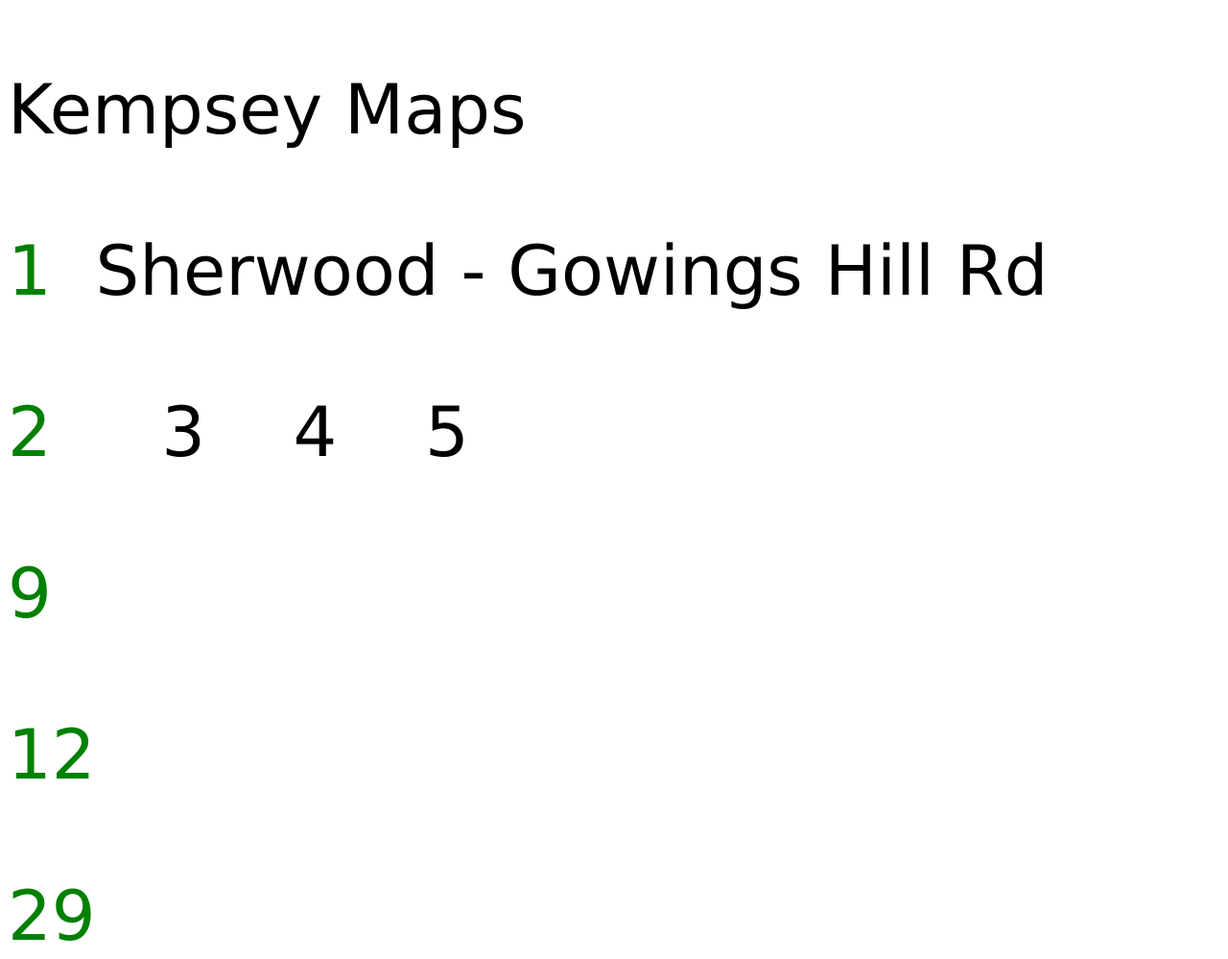
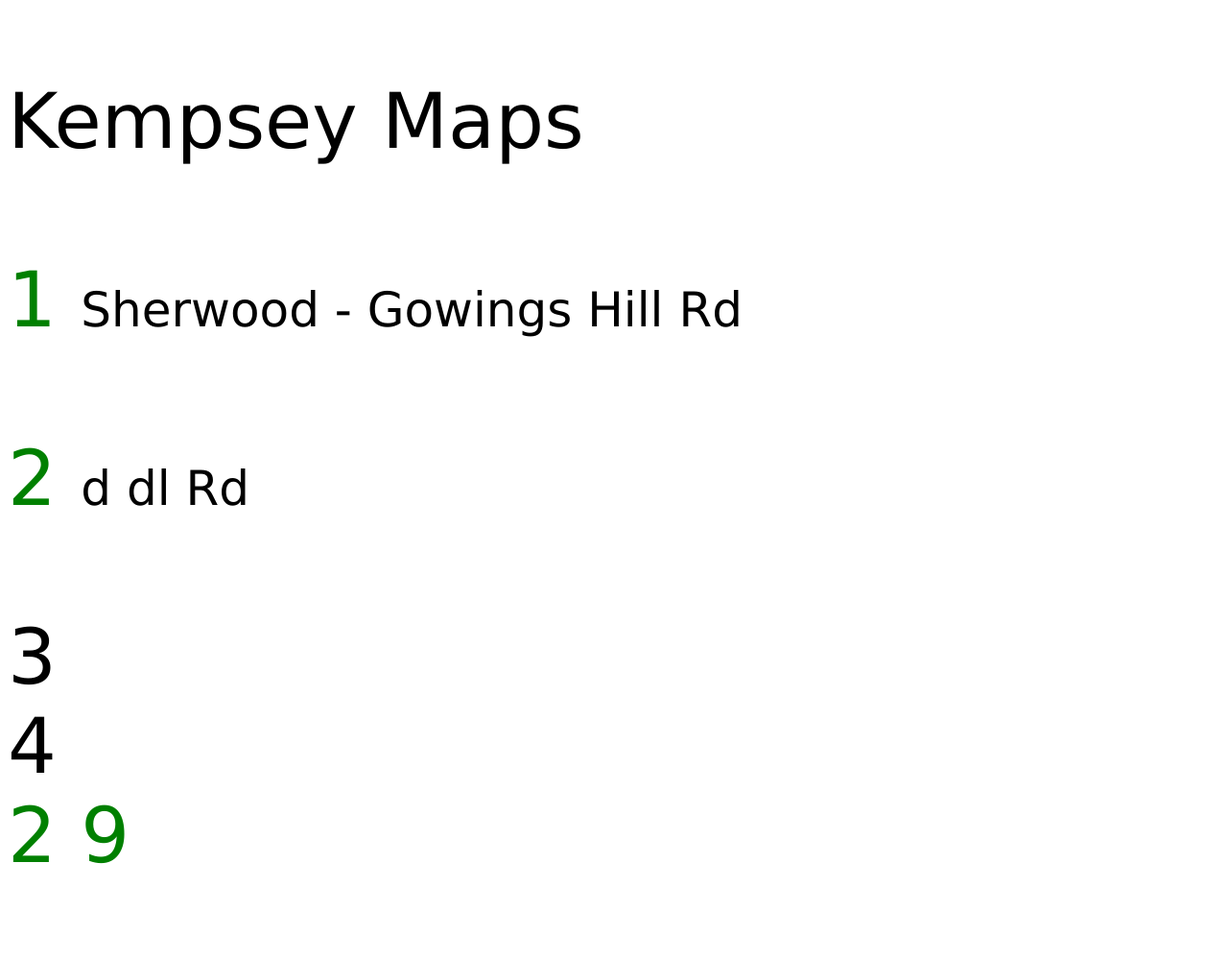
Before and after one commit to kcmaps/kcmaps, a plain HTML site: page index.html in a window 1280 px wide. Shown: the top 999 px of the page at 96% size. Drawn offline with Linux system fonts and the light colour scheme.

Commit message:
Update index.html

```diff
--- a/index.html
+++ b/index.html
@@ -4,8 +4,13 @@
 <style>
 
 div.a {
-    font-size: 450%;
+    font-size: 500%;
 }
+
+.small {
+    font-size: 50px;
+}
+
 a:link {
     text-decoration: none;
 }
@@ -38,11 +43,13 @@ a:active {
 
 <p style="font-family:verdana">
 Kempsey Maps <br><br>
-<a href="https://territoryhelper.com/View/Territory/2740702">1</a>&nbsp Sherwood - Gowings Hill Rd<br><br>
-<a href="https://territoryhelper.com/View/Territory/2740706">2</a> &nbsp;&nbsp;&nbsp;
-3&nbsp;&nbsp;&nbsp;
-4&nbsp;&nbsp;&nbsp;
-5&nbsp;&nbsp;&nbsp;<br><br>
+<a href="https://territoryhelper.com/View/Territory/2740702">1</a>
+<span class="small">Sherwood - Gowings Hill Rd</span><br><br>
+<a href="https://territoryhelper.com/View/Territory/2740702">2</a>
+<span class="small">d dl Rd</span><br><br>
+3<br>
+4<br>
+<a href="https://territoryhelper.com/View/Territory/2740706">2</a>
 <a href="https://territoryhelper.com/View/Territory/2740752">9</a><br><br>
 <a href="https://territoryhelper.com/View/Territory/2744560">12</a><br><br>
 <a href="https://territoryhelper.com/View/Territory/2744584">29</a><br><br>
```
